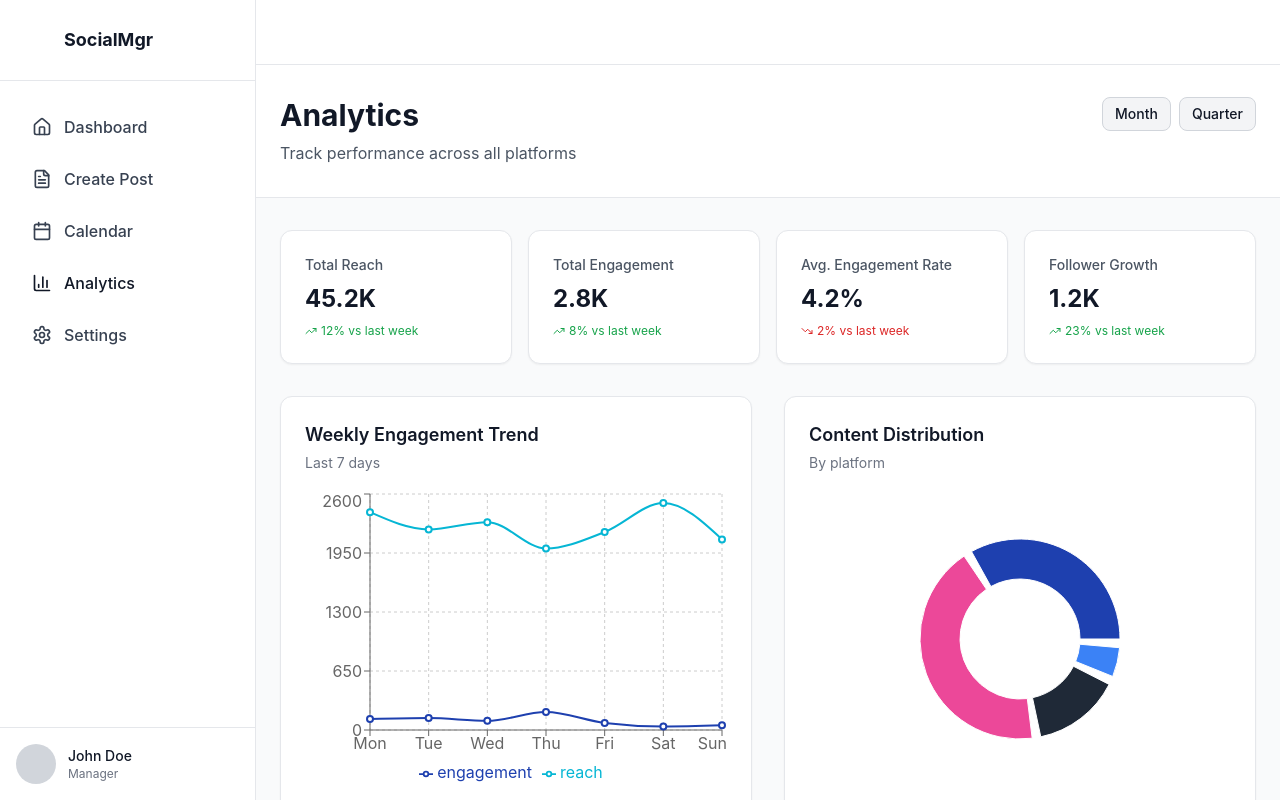
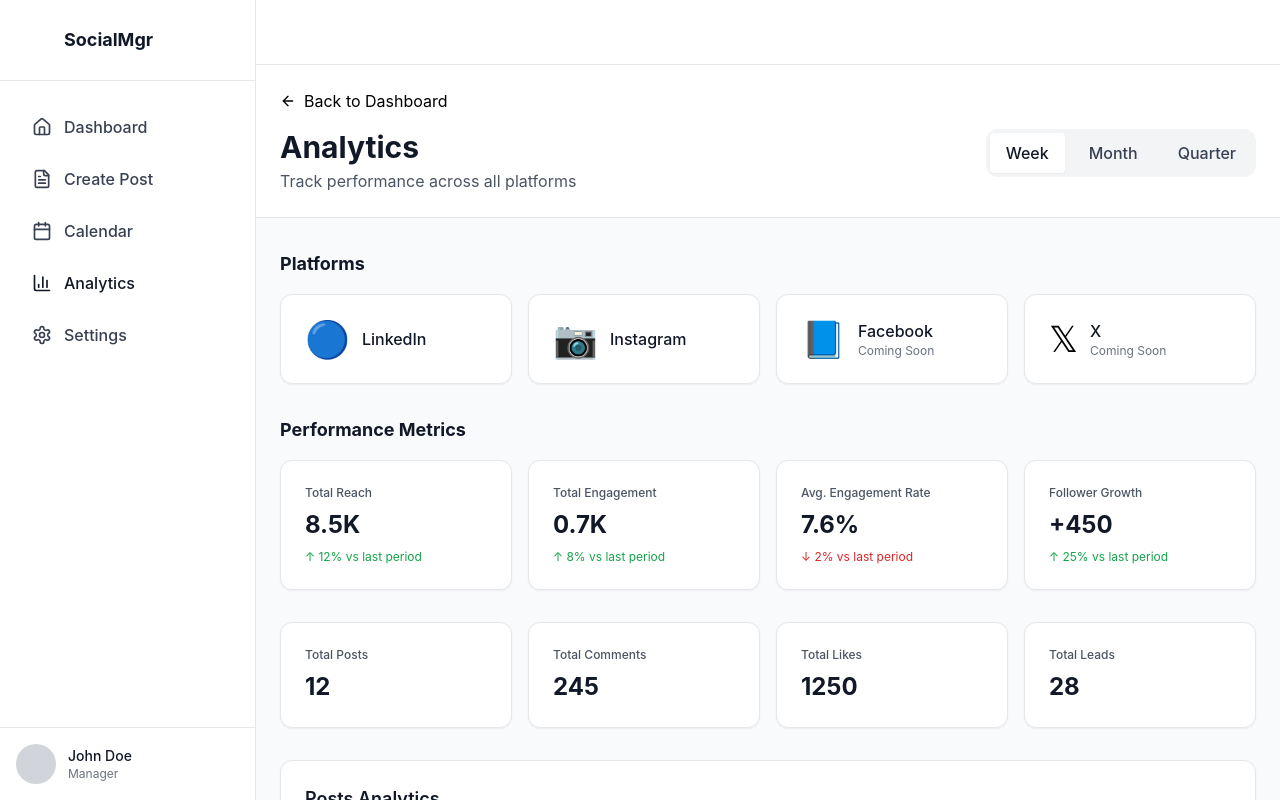
Before and after one commit to mohanb990295/social-media-manager-frontend, a Next.js app: page /analytics in a window 1280 px wide. Built offline with nearby package versions, Linux system fonts and the light colour scheme.

Commit message:
Fix: Remove unused imports and state in analytics page

```diff
--- a/src/pages/analytics.tsx
+++ b/src/pages/analytics.tsx
@@ -1,65 +1,125 @@
 import React, { useState } from "react";
-import { Layout, Card, CardHeader, Badge, Button } from "@/components";
-import { LineChart, Line, PieChart, Pie, Cell, XAxis, YAxis, CartesianGrid, Tooltip, Legend, ResponsiveContainer } from "recharts";
-import { TrendingUp, TrendingDown } from "lucide-react";
-import type { Platform } from "@/types";
+import Link from "next/link";
+import { Layout, Card, CardHeader } from "@/components";
+import { ArrowLeft } from "lucide-react";
 
-const performanceData = [
-  { platform: "LinkedIn", impressions: 12500, clicks: 450, engagement: 3.6, followers: 2450 },
-  { platform: "Instagram", impressions: 18200, clicks: 920, engagement: 5.1, followers: 3200 },
-  { platform: "X", impressions: 8500, clicks: 340, engagement: 4.0, followers: 1850 },
-  { platform: "Facebook", impressions: 6200, clicks: 180, engagement: 2.9, followers: 1200 },
+type TimePeriod = "week" | "month" | "quarter";
+
+interface PlatformMetrics {
+  name: string;
+  icon: string;
+  comingSoon?: boolean;
+}
+
+interface PostData {
+  id: string;
+  title: string;
+  engagement: number;
+  leads: number;
+}
+
+export default function Analytics() {
+  const [timePeriod, setTimePeriod] = useState<TimePeriod>("week");
+  const [posts] = useState<PostData[]>([]);
+
+  // Platform data
+  const platforms: PlatformMetrics[] = [
+    { name: "LinkedIn", icon: "🔵" },
+    { name: "Instagram", icon: "📷" },
+    { name: "Facebook", icon: "📘", comingSoon: true },
+    { name: "X", icon: "𝕏", comingSoon: true },
   ];
 
-const weeklyData = [
-  { day: "Mon", engagement: 120, reach: 2400, followers: 240 },
-  { day: "Tue", engagement: 132, reach: 2210, followers: 221 },
-  { day: "Wed", engagement: 101, reach: 2290, followers: 229 },
-  { day: "Thu", engagement: 198, reach: 2000, followers: 200 },
-  { day: "Fri", engagement: 78, reach: 2181, followers: 218 },
-  { day: "Sat", engagement: 39, reach: 2500, followers: 250 },
-  { day: "Sun", engagement: 52, reach: 2100, followers: 210 },
-];
+  // Get metrics based on time period
+  const getMetrics = () => {
+    const metricsData = {
+      week: {
+        reach: 8500,
+        engagement: 650,
+        engagementRate: 7.6,
+        followers: 450,
+        totalPosts: 12,
+        totalComments: 245,
+        totalLikes: 1250,
+        totalLeads: 28,
+      },
+      month: {
+        reach: 34200,
+        engagement: 2800,
+        engagementRate: 8.2,
+        followers: 1850,
+        totalPosts: 48,
+        totalComments: 980,
+        totalLikes: 5100,
+        totalLeads: 112,
+      },
+      quarter: {
+        reach: 102500,
+        engagement: 8400,
+        engagementRate: 8.1,
+        followers: 5500,
+        totalPosts: 144,
+        totalComments: 2940,
+        totalLikes: 15300,
+        totalLeads: 336,
+      },
+    };
 
-const contentPerformance = [
-  { name: "LinkedIn", value: 35, color: "#1e40af" },
-  { name: "Instagram", value: 45, color: "#ec4899" },
-  { name: "X", value: 15, color: "#1f2937" },
-  { name: "Facebook", value: 5, color: "#3b82f6" },
-];
+    return metricsData[timePeriod];
+  };
 
-const topPosts = [
-  { id: 1, platform: "instagram" as Platform, title: "Product Launch Carousel", engagement: 2150, sentiment: "positive" },
-  { id: 2, platform: "linkedin" as Platform, title: "Thought Leadership Article", engagement: 1840, sentiment: "positive" },
-  { id: 3, platform: "x" as Platform, title: "Industry Insights Thread", engagement: 945, sentiment: "positive" },
-  { id: 4, platform: "facebook" as Platform, title: "Community Update", engagement: 650, sentiment: "neutral" },
-];
-
-export default function Analytics() {
-  const [timeRange, setTimeRange] = useState("week");
+  const metrics = getMetrics();
 
   return (
     <Layout>
       <div className="min-h-screen bg-gray-50">
         {/* Header */}
-        <div className="bg-white border-b border-gray-200 px-6 py-8">
+        <div className="bg-white border-b border-gray-200 px-6 py-6">
           <div className="max-w-7xl mx-auto">
+            <Link href="/">
+              <button className="flex items-center gap-2 text-primary mb-4 hover:opacity-80">
+                <ArrowLeft className="w-4 h-4" />
+                Back to Dashboard
+              </button>
+            </Link>
             <div className="flex justify-between items-start">
               <div>
                 <h1 className="text-3xl font-bold text-gray-900">Analytics</h1>
-                <p className="text-gray-600 mt-2">Track performance across all platforms</p>
+                <p className="text-gray-600 mt-1">Track performance across all platforms</p>
               </div>
-              <div className="flex gap-2">
-                {["week", "month", "quarter"].map((range) => (
-                  <Button
-                    key={range}
-                    variant={timeRange === range ? "primary" : "secondary"}
-                    size="sm"
-                    onClick={() => setTimeRange(range)}
+
+              {/* Time Period Selector */}
+              <div className="flex gap-2 bg-gray-100 p-1 rounded-lg">
+                <button
+                  onClick={() => setTimePeriod("week")}
+                  className={`px-4 py-2 rounded font-medium transition-colors ${
+                    timePeriod === "week"
+                      ? "bg-white text-gray-900 shadow-sm"
+                      : "text-gray-700 hover:text-gray-900"
+                  }`}
                 >
-                    {range.charAt(0).toUpperCase() + range.slice(1)}
-                  </Button>
-                ))}
+                  Week
+                </button>
+                <button
+                  onClick={() => setTimePeriod("month")}
+                  className={`px-4 py-2 rounded font-medium transition-colors ${
+                    timePeriod === "month"
+                      ? "bg-white text-gray-900 shadow-sm"
+                      : "text-gray-700 hover:text-gray-900"
+                  }`}
+                >
+                  Month
+                </button>
+                <button
+                  onClick={() => setTimePeriod("quarter")}
+                  className={`px-4 py-2 rounded font-medium transition-colors ${
+                    timePeriod === "quarter"
+                      ? "bg-white text-gray-900 shadow-sm"
+                      : "text-gray-700 hover:text-gray-900"
+                  }`}
+                >
+                  Quarter
+                </button>
               </div>
             </div>
           </div>
@@ -67,158 +127,132 @@ export default function Analytics() {
 
         {/* Content */}
         <div className="max-w-7xl mx-auto px-6 py-8">
-          {/* KPI Cards */}
-          <div className="grid grid-cols-1 md:grid-cols-2 lg:grid-cols-4 gap-4 mb-8">
-            <Card>
-              <div className="flex justify-between items-start">
-                <div>
-                  <p className="text-sm text-gray-600 font-medium">Total Reach</p>
-                  <p className="text-2xl font-bold text-gray-900 mt-2">45.2K</p>
-                  <p className="text-xs text-green-600 mt-2 flex items-center gap-1">
-                    <TrendingUp className="w-3 h-3" /> 12% vs last week
-                  </p>
+          {/* Section 1: Platform Cards */}
+          <div className="mb-8">
+            <h2 className="text-lg font-bold text-gray-900 mb-4">Platforms</h2>
+            <div className="grid grid-cols-1 md:grid-cols-2 lg:grid-cols-4 gap-4">
+              {platforms.map((platform) => (
+                <Card key={platform.name}>
+                  <div className="flex items-center gap-3">
+                    <div className="text-4xl">{platform.icon}</div>
+                    <div className="flex-1">
+                      <p className="font-medium text-gray-900">{platform.name}</p>
+                      {platform.comingSoon && (
+                        <p className="text-xs text-gray-500">Coming Soon</p>
+                      )}
                     </div>
                   </div>
                 </Card>
-
-            <Card>
-              <div className="flex justify-between items-start">
-                <div>
-                  <p className="text-sm text-gray-600 font-medium">Total Engagement</p>
-                  <p className="text-2xl font-bold text-gray-900 mt-2">2.8K</p>
-                  <p className="text-xs text-green-600 mt-2 flex items-center gap-1">
-                    <TrendingUp className="w-3 h-3" /> 8% vs last week
-                  </p>
+              ))}
             </div>
           </div>
+
+          {/* Section 2: Key Metrics */}
+          <div className="mb-8">
+            <h2 className="text-lg font-bold text-gray-900 mb-4">Performance Metrics</h2>
+            <div className="grid grid-cols-1 md:grid-cols-2 lg:grid-cols-4 gap-4">
+              <Card>
+                <p className="text-xs text-gray-600 font-medium">Total Reach</p>
+                <p className="text-2xl font-bold text-gray-900 mt-2">
+                  {(metrics.reach / 1000).toFixed(1)}K
+                </p>
+                <p className="text-xs text-green-600 mt-2">↑ 12% vs last period</p>
               </Card>
 
               <Card>
-              <div className="flex justify-between items-start">
-                <div>
-                  <p className="text-sm text-gray-600 font-medium">Avg. Engagement Rate</p>
-                  <p className="text-2xl font-bold text-gray-900 mt-2">4.2%</p>
-                  <p className="text-xs text-red-600 mt-2 flex items-center gap-1">
-                    <TrendingDown className="w-3 h-3" /> 2% vs last week
+                <p className="text-xs text-gray-600 font-medium">Total Engagement</p>
+                <p className="text-2xl font-bold text-gray-900 mt-2">
+                  {(metrics.engagement / 1000).toFixed(1)}K
                 </p>
-                </div>
-              </div>
+                <p className="text-xs text-green-600 mt-2">↑ 8% vs last period</p>
               </Card>
 
               <Card>
-              <div className="flex justify-between items-start">
+                <p className="text-xs text-gray-600 font-medium">Avg. Engagement Rate</p>
+                <p className="text-2xl font-bold text-gray-900 mt-2">{metrics.engagementRate}%</p>
+                <p className="text-xs text-red-600 mt-2">↓ 2% vs last period</p>
+              </Card>
+
+              <Card>
+                <p className="text-xs text-gray-600 font-medium">Follower Growth</p>
+                <p className="text-2xl font-bold text-gray-900 mt-2">+{metrics.followers}</p>
+                <p className="text-xs text-green-600 mt-2">↑ 25% vs last period</p>
+              </Card>
+            </div>
+          </div>
+
+          {/* Section 3: Additional Metrics */}
+          <div className="mb-8">
+            <div className="grid grid-cols-1 md:grid-cols-2 lg:grid-cols-4 gap-4">
+              <Card>
+                <p className="text-xs text-gray-600 font-medium">Total Posts</p>
+                <p className="text-2xl font-bold text-gray-900 mt-2">{metrics.totalPosts}</p>
+              </Card>
+
+              <Card>
+                <p className="text-xs text-gray-600 font-medium">Total Comments</p>
+                <p className="text-2xl font-bold text-gray-900 mt-2">{metrics.totalComments}</p>
+              </Card>
+
+              <Card>
+                <p className="text-xs text-gray-600 font-medium">Total Likes</p>
+                <p className="text-2xl font-bold text-gray-900 mt-2">{metrics.totalLikes}</p>
+              </Card>
+
+              <Card>
+                <p className="text-xs text-gray-600 font-medium">Total Leads</p>
+                <p className="text-2xl font-bold text-gray-900 mt-2">{metrics.totalLeads}</p>
+              </Card>
+            </div>
+          </div>
+
+          {/* Section 4: Posts Table */}
           <div>
-                  <p className="text-sm text-gray-600 font-medium">Follower Growth</p>
-                  <p className="text-2xl font-bold text-gray-900 mt-2">1.2K</p>
-                  <p className="text-xs text-green-600 mt-2 flex items-center gap-1">
-                    <TrendingUp className="w-3 h-3" /> 23% vs last week
+            <Card>
+              <CardHeader
+                title="Posts Analytics"
+                subtitle="Performance metrics for each post"
+              />
+
+              <div className="overflow-x-auto">
+                <table className="w-full">
+                  <thead>
+                    <tr className="border-b border-gray-200">
+                      <th className="text-left py-3 px-4 font-medium text-gray-900">Post ID</th>
+                      <th className="text-left py-3 px-4 font-medium text-gray-900">Title</th>
+                      <th className="text-left py-3 px-4 font-medium text-gray-900">Engagement</th>
+                      <th className="text-left py-3 px-4 font-medium text-gray-900">Leads</th>
+                    </tr>
+                  </thead>
+                  <tbody>
+                    {posts.length === 0 ? (
+                      <tr>
+                        <td colSpan={4} className="text-center py-8 text-gray-500">
+                          No posts data yet. Posts will appear here once connected to Unipile API.
+                        </td>
+                      </tr>
+                    ) : (
+                      posts.map((post) => (
+                        <tr key={post.id} className="border-b border-gray-200 hover:bg-gray-50">
+                          <td className="py-3 px-4 text-sm text-gray-900">{post.id}</td>
+                          <td className="py-3 px-4 text-sm text-gray-900">{post.title}</td>
+                          <td className="py-3 px-4 text-sm text-gray-900">{post.engagement}</td>
+                          <td className="py-3 px-4 text-sm text-gray-900">{post.leads}</td>
+                        </tr>
+                      ))
+                    )}
+                  </tbody>
+                </table>
+              </div>
+
+              <div className="mt-4 p-4 bg-blue-50 rounded-lg border border-blue-200">
+                <p className="text-sm text-blue-900">
+                  💡 <strong>Note:</strong> This table will be populated with real data once you
+                  connect to Unipile API. Currently showing placeholder structure.
                 </p>
-                </div>
               </div>
             </Card>
           </div>
-
-          {/* Charts */}
-          <div className="grid grid-cols-1 lg:grid-cols-2 gap-8 mb-8">
-            {/* Weekly Engagement */}
-            <Card>
-              <CardHeader title="Weekly Engagement Trend" subtitle="Last 7 days" />
-              <ResponsiveContainer width="100%" height={300}>
-                <LineChart data={weeklyData}>
-                  <CartesianGrid strokeDasharray="3 3" />
-                  <XAxis dataKey="day" />
-                  <YAxis />
-                  <Tooltip />
-                  <Legend />
-                  <Line type="monotone" dataKey="engagement" stroke="#1e40af" strokeWidth={2} />
-                  <Line type="monotone" dataKey="reach" stroke="#06b6d4" strokeWidth={2} />
-                </LineChart>
-              </ResponsiveContainer>
-            </Card>
-
-            {/* Platform Distribution */}
-            <Card>
-              <CardHeader title="Content Distribution" subtitle="By platform" />
-              <ResponsiveContainer width="100%" height={300}>
-                <PieChart>
-                  <Pie
-                    data={contentPerformance}
-                    cx="50%"
-                    cy="50%"
-                    innerRadius={60}
-                    outerRadius={100}
-                    paddingAngle={5}
-                    dataKey="value"
-                  >
-                    {contentPerformance.map((entry, index) => (
-                      <Cell key={`cell-${index}`} fill={entry.color} />
-                    ))}
-                  </Pie>
-                  <Tooltip />
-                </PieChart>
-              </ResponsiveContainer>
-              <div className="mt-4 space-y-2">
-                {contentPerformance.map((item) => (
-                  <div key={item.name} className="flex justify-between items-center text-sm">
-                    <span className="text-gray-700">{item.name}</span>
-                    <Badge variant="default" size="sm">
-                      {item.value}%
-                    </Badge>
-                  </div>
-                ))}
-              </div>
-            </Card>
-          </div>
-
-          {/* Platform Performance Table */}
-          <Card className="mb-8">
-            <CardHeader title="Platform Performance" subtitle="Detailed metrics" />
-            <div className="overflow-x-auto">
-              <table className="w-full text-sm">
-                <thead>
-                  <tr className="border-b border-gray-200">
-                    <th className="text-left py-3 px-4 font-semibold text-gray-900">Platform</th>
-                    <th className="text-right py-3 px-4 font-semibold text-gray-900">Impressions</th>
-                    <th className="text-right py-3 px-4 font-semibold text-gray-900">Clicks</th>
-                    <th className="text-right py-3 px-4 font-semibold text-gray-900">Engagement Rate</th>
-                    <th className="text-right py-3 px-4 font-semibold text-gray-900">Followers</th>
-                  </tr>
-                </thead>
-                <tbody>
-                  {performanceData.map((row) => (
-                    <tr key={row.platform} className="border-b border-gray-100 hover:bg-gray-50">
-                      <td className="py-3 px-4 text-gray-900 font-medium">{row.platform}</td>
-                      <td className="py-3 px-4 text-right text-gray-700">{row.impressions.toLocaleString()}</td>
-                      <td className="py-3 px-4 text-right text-gray-700">{row.clicks}</td>
-                      <td className="py-3 px-4 text-right text-gray-700">{row.engagement}%</td>
-                      <td className="py-3 px-4 text-right text-gray-700">+{row.followers}</td>
-                    </tr>
-                  ))}
-                </tbody>
-              </table>
-            </div>
-          </Card>
-
-          {/* Top Performing Posts */}
-          <Card>
-            <CardHeader title="Top Performing Posts" subtitle="This week" />
-            <div className="space-y-3">
-              {topPosts.map((post) => (
-                <div key={post.id} className="flex justify-between items-center pb-3 border-b border-gray-200 last:border-0">
-                  <div>
-                    <p className="text-sm font-medium text-gray-900">{post.title}</p>
-                    <p className="text-xs text-gray-500 mt-1">{post.platform.toUpperCase()}</p>
-                  </div>
-                  <div className="text-right">
-                    <p className="text-sm font-bold text-gray-900">{post.engagement}</p>
-                    <Badge variant={post.sentiment === "positive" ? "success" : "default"} size="sm">
-                      {post.sentiment}
-                    </Badge>
-                  </div>
-                </div>
-              ))}
-            </div>
-          </Card>
         </div>
       </div>
     </Layout>
```
Lines whose indentation alone changed are shown as unchanged.
